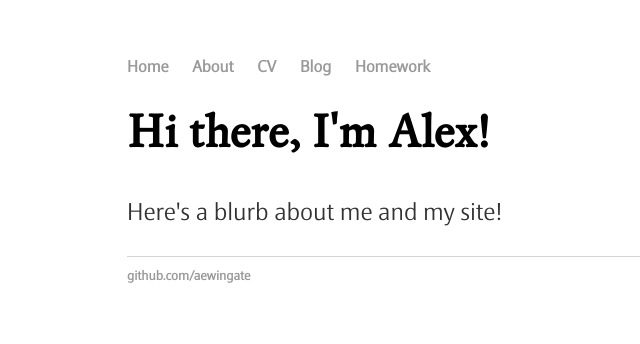
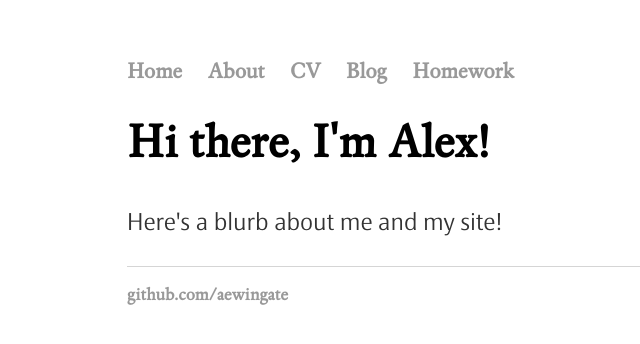
Before and after one commit to aewingate/aewingate.github.io, a Jekyll site: the page built from index.html, in a window 1280 px wide. Shown: the top 344 px of the page, without its empty margins (65-705 px from the left). Built offline with Jekyll 4.4.1, drawn with Linux system fonts in a browser that asks for light colours.

Commit message:
Update main.css

```diff
--- a/css/main.css
+++ b/css/main.css
@@ -12,10 +12,11 @@ body {
     font-family:'Epoca Classic Light', 'Arial', 'Sans-Serif';
 }
 nav ul, footer ul {
-    font-family:'Epoca Classic Light', 'Arial', 'Sans-Serif';
+     font-family:'EspinosaNovaReg', 'Garamond', 'Serif';
     padding: 0px;
     list-style: none;
     font-weight: bold;
+    font-size: 1.4em;
 }
 nav ul li, footer ul li {
     display: inline;
@@ -27,6 +28,7 @@ a {
 }
 a:hover {
     text-decoration: underline;
+    color: #8c0900;
 }
 h1 {
     font-size: 3em;
```
